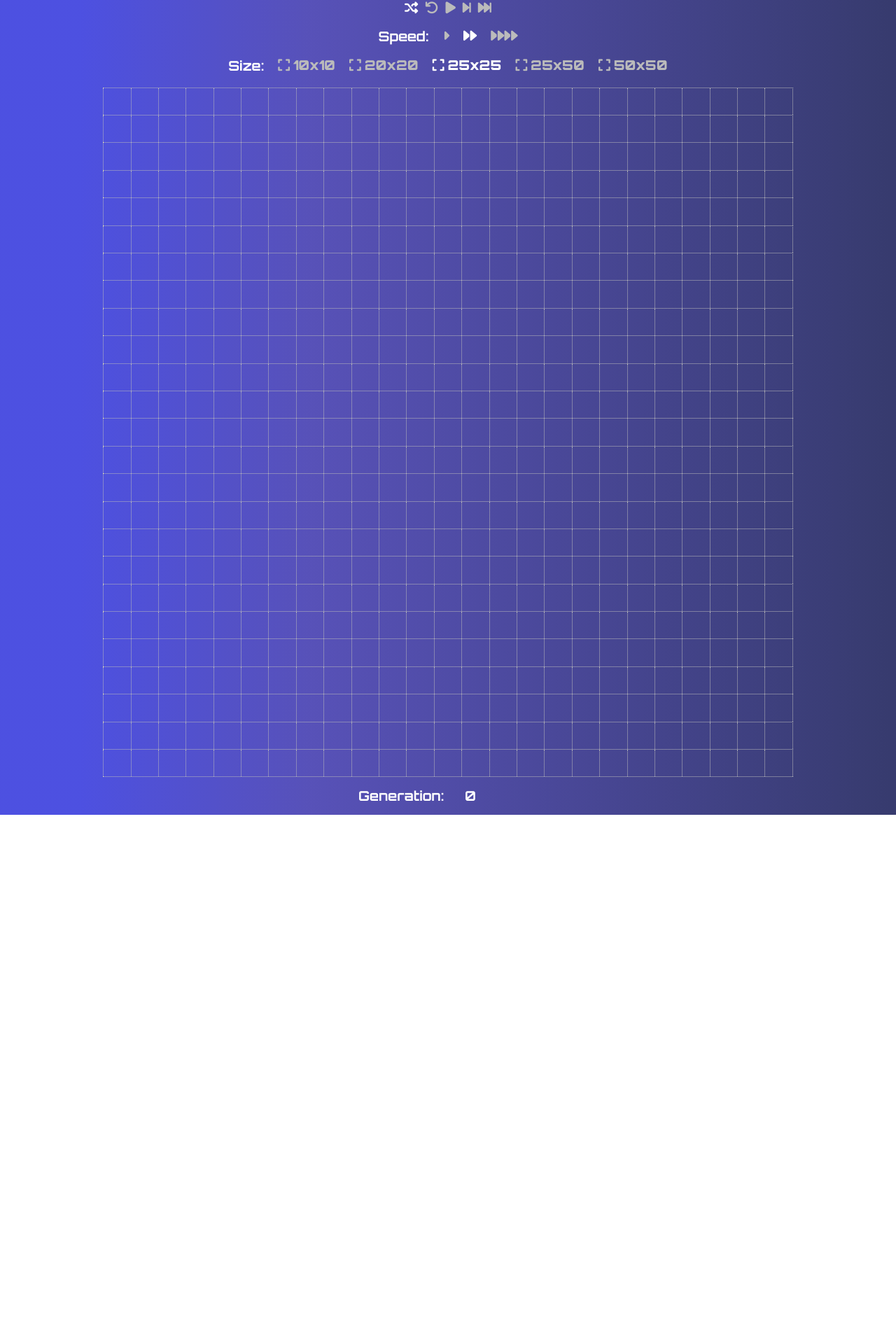
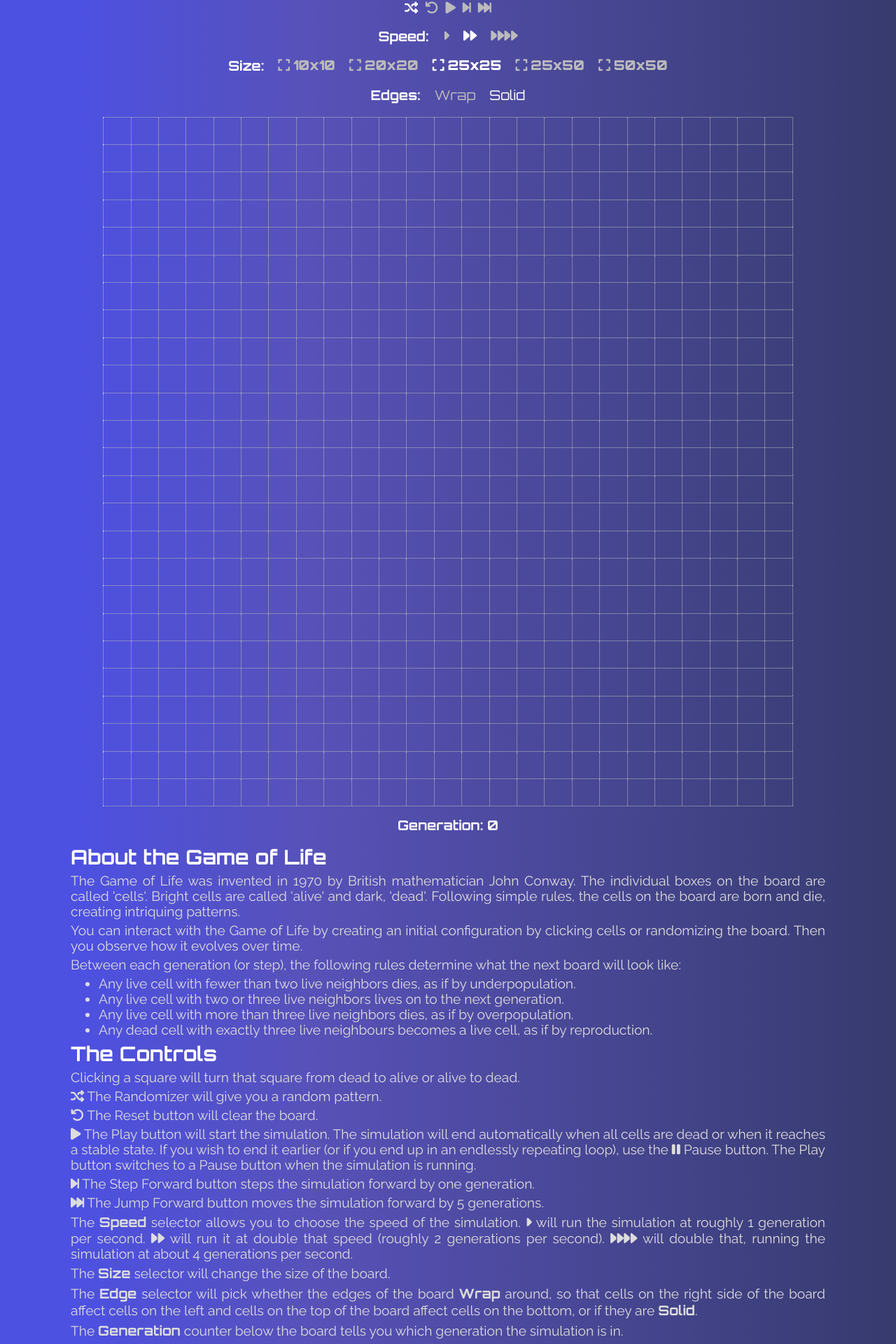
Before and after one commit to MTaylor-tech/game-of-life-js, a React (Create React App) app: page / in a window 1280 px wide. Shown: the part 210-2130 px from the top of the page at 70% size. Before the commit the page ends 1374 px from the top, so only its background shows below. Built offline with nearby package versions, Linux system fonts and the light colour scheme; a web font is replaced by a local one.

Commit message:
pretty much a final version

```diff
--- a/src/App.js
+++ b/src/App.js
@@ -1,7 +1,7 @@
 import React, { useState, useEffect } from 'react';
 import './newapp.css';
 import {World} from './classes/Cell.js';
-import {info} from './info.js';
+import Info from './info.jsx';
 import {p,s} from './presets.js';
 
 function App() {
@@ -18,33 +18,12 @@ function App() {
   const [cellClass, setCellClass] = useState('cell height2 width2');
   const [overlayClass, setOverlayClass] = useState('cell-overlay transition500');
   const [aliveClass, setAliveClass] = useState('cell-overlay transition500 alive');
-  const [generationA, setGenerationA] = useState(0);
-  const [generationB, setGenerationB] = useState(0);
-  const [genAClass, setGenAClass] = useState('visible transition500');
-  const [genBClass, setGenBClass] = useState('gen-b hidden transition500');
 
   useEffect(()=>{
     if (world) {
       setRows(world.cells);
     }
-  },[])
-
-  const switchGen = (num=1) => {
-    if (num===0) {
-      setGenerationA(0);
-      setGenerationB(0);
-      return;
-    }
-    if (generationA > generationB) {
-      setGenerationB(world.generation);
-      setGenAClass(`hidden transition${speed}`);
-      setGenBClass(`gen-b visible transition${speed}`);
-    } else {
-      setGenerationA(world.generation);
-      setGenAClass(`visible transition${speed}`);
-      setGenBClass(`gen-b hidden transition${speed}`);
-    }
-  }
+  },[world])
 
   useEffect(()=>{
     let cc = `cell height${size} width${size}`;
@@ -62,22 +41,18 @@ function App() {
     setMessage(1);
     world.randomize();
     setRef(ref+1);
-    switchGen(0);
   }
 
   const step = () => {
     world.run(1);
     setRef(ref+1);
-    switchGen();
     if (!world.anyLiving || !world.didChange) {
       setIsActive(false);
     }
   }
 
   const edges = () => {
-    world.wrap = !world.wrap;
-    world.fill();
-    reset();
+    world.wrapIt(!world.wrap);
     setRef(ref+1);
   }
 
@@ -96,7 +71,6 @@ function App() {
     setIsActive(false);
     setSeconds(0);
     world.reset();
-    switchGen(0);
     setRef(0);
   }
 
@@ -111,7 +85,7 @@ function App() {
       clearInterval(interval);
     }
     return () => clearInterval(interval);
-  }, [isActive, seconds, step, speed]);
+  }, [isActive, seconds, speed]);
 
   const toggle = () => {
     if (message>1) {
@@ -127,7 +101,6 @@ function App() {
     world.resize(height,width);
     setRef(0);
     setRows(world.cells);
-    switchGen(0);
   }
 
   const flip = (row,col) => {
@@ -153,12 +126,12 @@ function App() {
     <div className="container">
     <div className="App">
         <h1 className="title stronger">Conway's Game of Life</h1>
-        {showInfo?<div className="label" onClick={()=>setShowInfo(false)}>See information below.</div>:<div className="label active" onClick={()=>setShowInfo(true)}>What is this? <i className="far fa-question-circle" /></div>}
-        {message===0?<div className="label-box" onClick={()=>setMessage(1)}><span className="label active">Click the cells to set their status or press the Randomize <i className="fas fa-random" /> button below.</span></div>:<></>}
+        {false?<div className="label" onClick={()=>setShowInfo(false)}>See information below.</div>:<div className="label active" onClick={()=>setShowInfo(true)}>What is this? <i className="far fa-question-circle" /></div>}
+        {message===0?<div className="label-box" onClick={()=>setMessage(1)}><span className="label active">Click the cells to set their status or press the Randomize <i className="fas fa-random" /> button below, or <span onClick={()=>setShowInfo(true)}>check out the information and instructions below</span>.</span></div>:<></>}
         {message===1?<div className="label-box"><span className="active">Click the cells to change their status.<br />Press the Play <i className="fas fa-play" /> button below when you're ready to watch your world develop.</span></div>:<></>}
         {message>1?<div className="label-box" />:<></>}
         <div className="button-box embiggen">
-          <i className={message===0?"fas fa-random active":"fas fa-random inactive embiggen"} onClick={random} title="Randomize" />
+          <i className={message===0?"fas fa-random active embiggen":"fas fa-random inactive embiggen"} onClick={random} title="Randomize" />
           <i className="fas fa-undo inactive embiggen" onClick={reset} title="Reset" />
           {isActive?<i className="fas fa-pause active embiggen" onClick={toggle} title="Pause" />:message===0?<i className="fas fa-play inactive embiggen" onClick={toggle} title="Play" />:<i className="fas fa-play active embiggen" onClick={toggle} title="Play" />}
           <i className="fas fa-step-forward inactive embiggen" onClick={step} title="Step Forward" />
@@ -187,21 +160,20 @@ function App() {
           <span className="divider" />
           <i className={size===4?"fas fa-expand active":"fas fa-expand inactive"} onClick={()=>resize(50,50,4)}> <span className="orbit">50x50</span></i>
         </div>
-        {/* <div className="button-box embiggen">
+        <div className="button-box embiggen">
           <span className="orbit active strong">Edges: </span>
           <span className="divider" />
           <span className={world.wrap?"orbit active":"orbit inactive"} onClick={edges}>Wrap</span>
           <span className="divider" />
           <span className={world.wrap?"orbit inactive":"orbit active"} onClick={edges}>Solid</span>
-        </div> */}
+        </div>
 
         <div className="board">{rows.map(row=>{
-          return <div key={Math.random()*1500} className={cellRowClass}>{row.map(cell=><div key={`${cell.row}-${cell.column}`} className={cellClass} onClick={()=>flip(cell.row,cell.column)}><div className={cell.alive?aliveClass:overlayClass} /></div>)}</div>
+          return <div key={row[0].row} className={cellRowClass}>{row.map(cell=><div key={`${cell.row}-${cell.column}`} className={cellClass} onClick={()=>flip(cell.row,cell.column)}><div className={cell.alive?aliveClass:overlayClass} /></div>)}</div>
         })}</div>
 
-
-        <div className="orbit active strong embiggen">Generation: <span className={genAClass}>{generationA}</span><span className={genBClass}>{generationB}</span></div>
-        <div className="label info-box">{showInfo?<div dangerouslySetInnerHTML={{__html: info}}></div>:<></>}</div>
+        <div className="orbit active strong embiggen">Generation: {world.generation}</div>
+        {showInfo?<Info />:<Info />}
         <span className="divider" id="infoBox" />
     </div>
   </div>
--- a/src/classes/Cell.js
+++ b/src/classes/Cell.js
@@ -16,9 +16,12 @@ class Cell {
     }
   }
 
+// N NW NE, S SW SE, W, E
+
   set_neighbors(wrap=false) {
     const w = this.world.width -1;
     const h = this.world.height -1;
+    this.neighbors = [];
     if (this.row > 0) { // not in top row, so has neighbors on top
       this.neighbors.push(this.world.get_cell(this.row-1,this.column)); // N
       if (this.column > 0) { //body, not in col 0
@@ -129,6 +132,7 @@ class World {
   }
 
   fill() {
+    this.cells = [];
     for (let h=0;h<this.height;h++) {
       let row = [];
       for (let w=0;w<this.width;w++) {
@@ -136,6 +140,10 @@ class World {
       }
       this.cells.push(row);
     }
+    this.set_neighbors();
+  }
+
+  set_neighbors() {
     for (let r=0;r<this.height;r++) {
       for (let c=0;c<this.width;c++) {
         this.cells[r][c].set_neighbors(this.wrap);
@@ -143,8 +151,15 @@ class World {
     }
   }
 
+  wrapIt(wrap) {
+    this.wrap = wrap;
+    // this.reset();
+    // this.fill();
+    this.set_neighbors();
+  }
+
   resize(height,width) {
-    this.cells = [];
+    // this.cells = [];
     this.height = height;
     this.width = width;
     this.generation = 0;
--- a/src/info.js
+++ /dev/null
@@ -1,17 +0,0 @@
-const info = `
-  <h2 class='strong active orbit'>About the Game of Life</h2>
-  <p class='label'>The Game of Life was invented in 1970 by British mathematician John Conway.
-  The individual boxes on the board are called 'cells'. Bright cells are called 'alive' and dark, 'dead'.
-  Following simple rules, the cells on the board are born and die, creating intriquing patterns.</p>
-  <p class='label'>You can interact with the Game of Life by creating an initial configuration
-  by clicking cells or randomizing the board. Then you observe how it evolves over time.</p>
-  <p class='label'>Between each generation (or step), the following rules determine what the next board will look like:</p>
-  <ul class='label'>
-    <li>Any live cell with fewer than two live neighbors dies, as if by underpopulation.</li>
-    <li>Any live cell with two or three live neighbors lives on to the next generation.</li>
-    <li>Any live cell with more than three live neighbors dies, as if by overpopulation.</li>
-    <li>Any dead cell with exactly three live neighbours becomes a live cell, as if by reproduction.</li>
-  </ul>
-  `;
-
-export {info};
--- /dev/null
+++ b/src/info.jsx
@@ -0,0 +1,36 @@
+import React from 'react';
+
+function Info(props) {
+  return (
+    <div className="label info-box">
+      <h2 className='strong active orbit'>About the Game of Life</h2>
+      <p className='label'>
+        The Game of Life was invented in 1970 by British mathematician John Conway.
+        The individual boxes on the board are called 'cells'. Bright cells are called 'alive' and dark, 'dead'.
+        Following simple rules, the cells on the board are born and die, creating intriquing patterns.
+      </p>
+      <p className='label'>You can interact with the Game of Life by creating an initial configuration
+      by clicking cells or randomizing the board. Then you observe how it evolves over time.</p>
+      <p className='label'>Between each generation (or step), the following rules determine what the next board will look like:</p>
+      <ul className='label'>
+        <li>Any live cell with fewer than two live neighbors dies, as if by underpopulation.</li>
+        <li>Any live cell with two or three live neighbors lives on to the next generation.</li>
+        <li>Any live cell with more than three live neighbors dies, as if by overpopulation.</li>
+        <li>Any dead cell with exactly three live neighbours becomes a live cell, as if by reproduction.</li>
+      </ul>
+      <div className="divider" />
+      <h2 className='strong active orbit'>The Controls</h2>
+      <p className='label'>Clicking a square will turn that square from dead to alive or alive to dead.</p>
+      <p className='label'><i className="fas fa-random" /> The Randomizer will give you a random pattern.</p>
+      <p className='label'><i className="fas fa-undo" /> The Reset button will clear the board.</p>
+      <p className='label'><i className="fas fa-play" /> The Play button will start the simulation. The simulation will end automatically when all cells are dead or when it reaches a stable state. If you wish to end it earlier (or if you end up in an endlessly repeating loop), use the <i className="fas fa-pause" /> Pause button. The Play button switches to a Pause button when the simulation is running.</p>
+      <p className='label'><i className="fas fa-step-forward" /> The Step Forward button steps the simulation forward by one generation.</p>
+      <p className='label'><i className="fas fa-fast-forward" /> The Jump Forward button moves the simulation forward by 5 generations.</p>
+      <p className='label'>The <span className='orbit strong'>Speed</span> selector allows you to choose the speed of the simulation. <i className="fas fa-caret-right" /> will run the simulation at roughly 1 generation per second. <i className="fas fa-forward" /> will run it at double that speed (roughly 2 generations per second). <i className="fas fa-forward"><i className="fas fa-forward" /></i> will double that, running the simulation at about 4 generations per second.</p>
+      <p className='label'>The <span className='orbit strong'>Size</span> selector will change the size of the board.</p>
+      <p className='label'>The <span className='orbit strong'>Edge</span> selector will pick whether the edges of the board <span className='orbit strong'>Wrap</span> around, so that cells on the right side of the board affect cells on the left and cells on the top of the board affect cells on the bottom, or if they are <span className='orbit strong'>Solid</span>.</p>
+      <p className='label'>The <span className='orbit strong'>Generation</span> counter below the board tells you which generation the simulation is in.</p>
+    </div>
+)};
+
+export default Info;
--- a/src/newapp.css
+++ b/src/newapp.css
@@ -4,6 +4,7 @@ html. body {
 
 .container {
   width: 100%;
+  color: #dddddd;
   background: rgb(0,5,212);
   background: -moz-linear-gradient(90deg, rgba(0,5,212,0.6963861158915928) 9%, rgba(36,28,162,0.7633504016058785) 35%, rgba(7,12,75,0.8079932587487357) 100%);
   background: -webkit-linear-gradient(90deg, rgba(0,5,212,0.6963861158915928) 9%, rgba(36,28,162,0.7633504016058785) 35%, rgba(7,12,75,0.8079932587487357) 100%);
```
